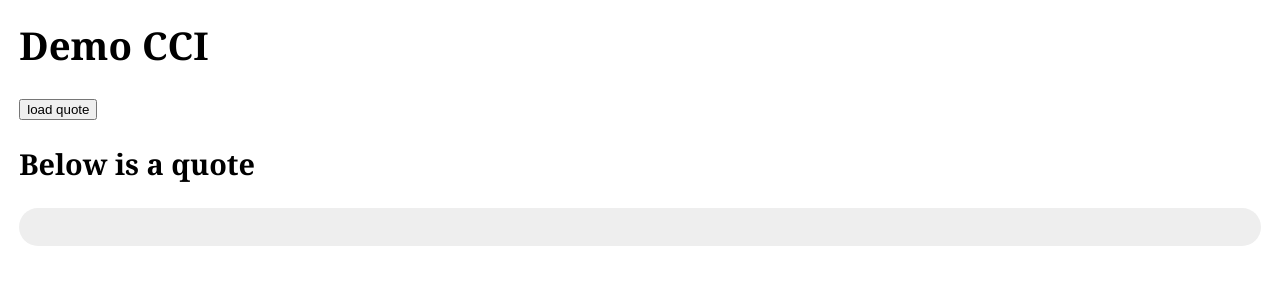
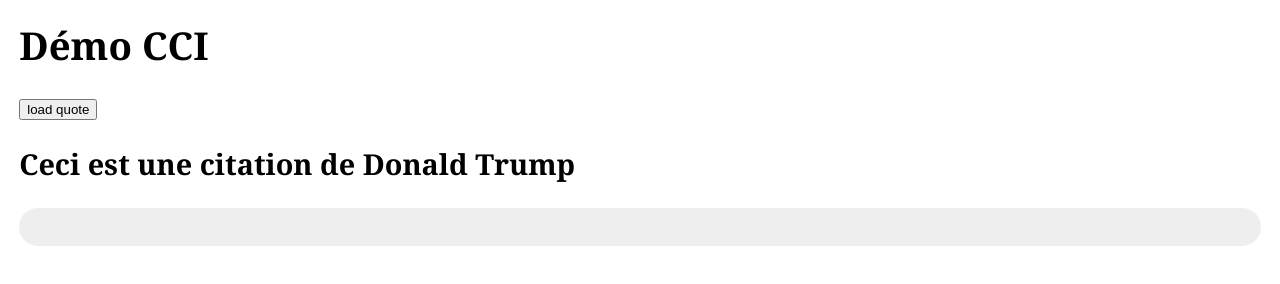
Before and after one commit to aurelient/demo-cci, a plain HTML site: page index.html in a window 1280 px wide. Drawn offline with Linux system fonts and the light colour scheme.

Commit message:
Traduction en français

```diff
--- a/index.html
+++ b/index.html
@@ -44,11 +44,11 @@
     </script>
   </head>
   <body>
-    <h1>Demo CCI</h1>
+    <h1>Démo CCI</h1>
 
     <button onclick="loadQuote()">load quote</button>
 
-    <h2>Below is a quote</h2>
+    <h2>Ceci est une citation de Donald Trump</h2>
 
     <blockquote class="citation"></blockquote>
   </body>
```
